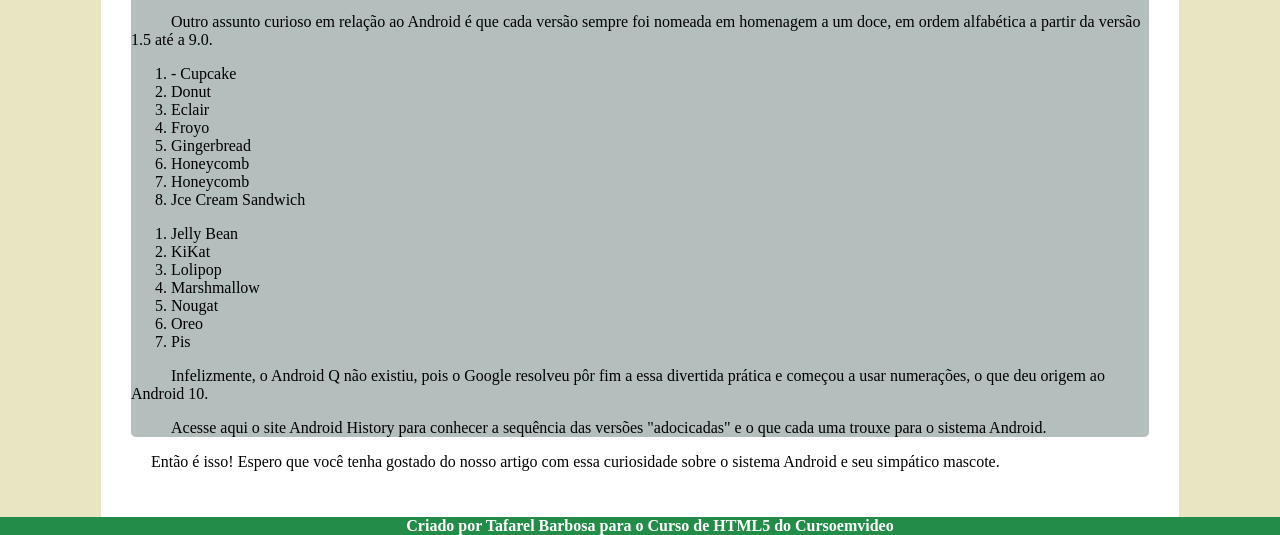
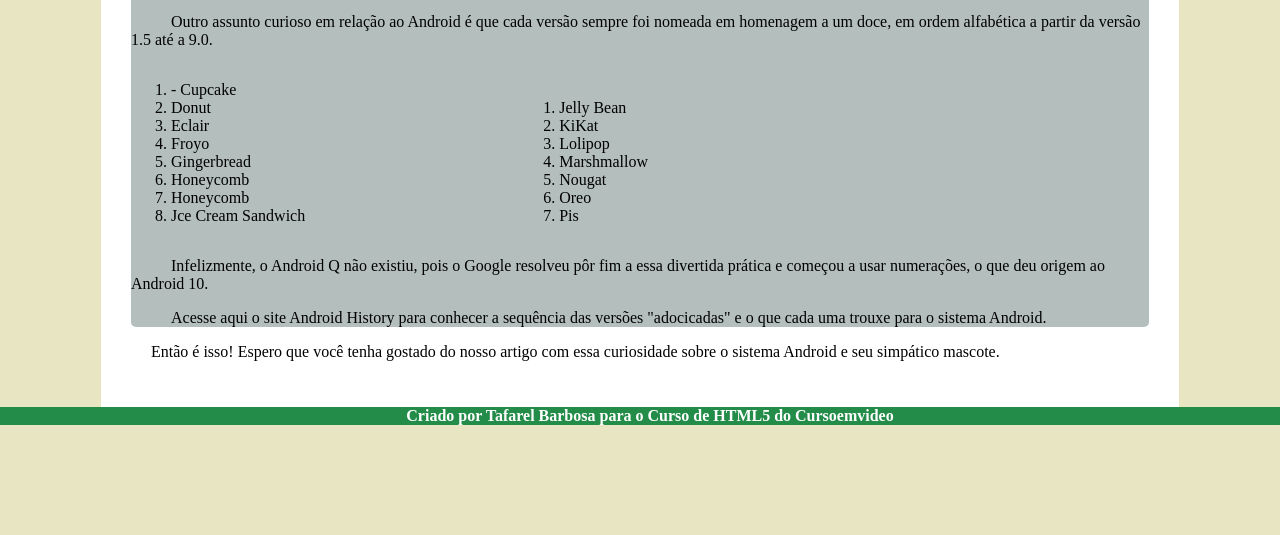
Before and after one commit to Tafarelbarbosa/Desafio10, a plain HTML site: page index.html in a window 1280 px wide. Shown: the part 1877-2412 px from the top of the page. After the commit the page ends 2302 px from the top, so only its background shows below. Drawn offline with Linux system fonts and the light colour scheme.

Commit message:
Update style.css

```diff
--- a/style.css
+++ b/style.css
@@ -135,6 +135,11 @@ section>p{
     text-indent: 40px;
 }
 
+ol{
+    display: inline-block;
+    padding-right: 210px;
+}
+
 footer{
     background-color: #238C48;;
     color: white;
```
